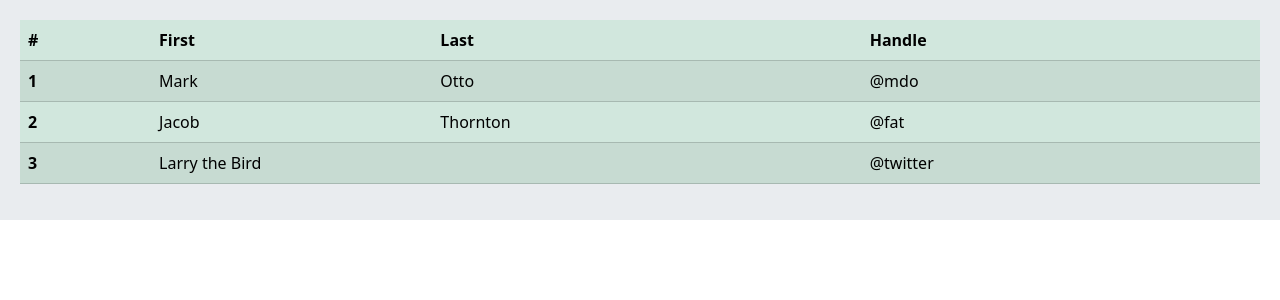
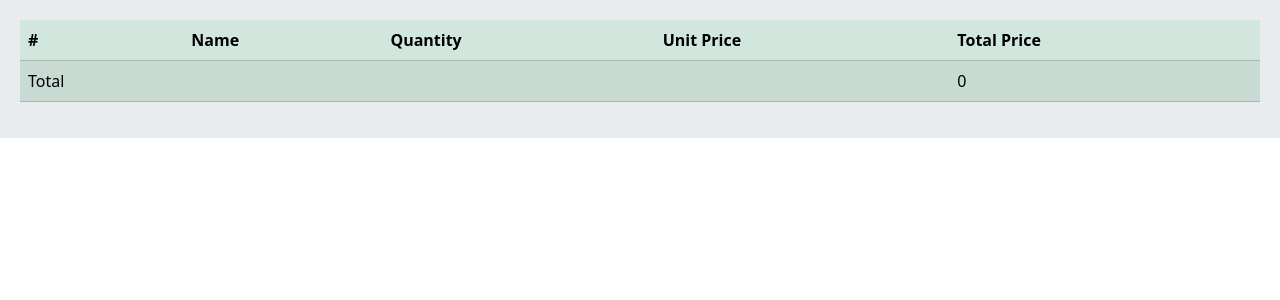
Before and after one commit to 7nimor/E-commers, a Django app: page /orders/cart/ in a window 1280 px wide. Shown: the part 56-356 px from the top of the page. Run offline with Django 4.2, Linux system fonts and the light colour scheme.

Commit message:
cart detail

```diff
--- a/orders/cart.py
+++ b/orders/cart.py
@@ -1,3 +1,5 @@
+from home.models import Product
+
 CART_SESSION_KEY = 'cart'
 
 
@@ -9,6 +11,16 @@ class Cart:
             cart = request.session[CART_SESSION_KEY] = {}
         self.cart = cart
 
+    def __iter__(self):
+        product_ids = self.cart.keys()
+        products = Product.objects.filter(id__in=product_ids)
+        cart = self.cart.copy()
+        for product in products:
+            cart[str(product.id)]['product'] = product
+        for item in cart.values():
+            item['total_price'] = int(item['price']) * item['quantity']
+            yield item
+
     def add(self, product, quantity):
         product_id = str(product.id)
         if product_id not in self.cart:
@@ -18,3 +30,6 @@ class Cart:
 
     def save(self):
         self.session.modify = True
+
+    def get_total_price(self):
+        return sum(int(item['price']) * item['quantity'] for item in self.cart.values())
--- a/orders/templates/orders/cart.html
+++ b/orders/templates/orders/cart.html
@@ -5,29 +5,30 @@
         <thead>
         <tr>
             <th scope="col">#</th>
-      <th scope="col">First</th>
-      <th scope="col">Last</th>
-      <th scope="col">Handle</th>
+            <th scope="col">Name</th>
+            <th scope="col">Quantity</th>
+            <th scope="col">Unit Price</th>
+            <th scope="col">Total Price</th>
         </tr>
         </thead>
         <tbody>
+
+        {% for item in cart %}
             <tr>
-      <th scope="row">1</th>
-      <td>Mark</td>
-      <td>Otto</td>
-      <td>@mdo</td>
+                <th scope="row">{{ forloop.counter }}</th>
+                <td>{{ item.product }}</td>
+                <td>{{ item.quantity }}</td>
+                <td>{{item.price}}</td>
+                <td>{{item.total_price}}</td>
             </tr>
+        {% endfor %}
+
          <tr>
-      <th scope="row">2</th>
-      <td>Jacob</td>
-      <td>Thornton</td>
-      <td>@fat</td>
+                <td>Total</td>
+                <td colspan="3"></td>
+                <td>{{ cart.get_total_price }}</td>
         </tr>
-    <tr>
-      <th scope="row">3</th>
-      <td colspan="2">Larry the Bird</td>
-      <td>@twitter</td>
-    </tr>
+
         </tbody>
     </table>
 {% endblock %}
--- a/orders/views.py
+++ b/orders/views.py
@@ -8,14 +8,15 @@ from .forms import CartAddForm
 # Create your views here.
 class CartView(View):
     def get(self, request):
-        return render(request, 'orders/cart.html')
+        cart = Cart(request)
+        return render(request, 'orders/cart.html', {'cart': cart})
 
 
 class CartAddView(View):
     def post(self, request, product_id):
-        cart = Cart()
+        cart = Cart(request)
         product = Product.objects.get(id=product_id)
         form = CartAddForm(request.POST)
         if form.is_valid():
-            cart.add(product=product,quantity=form.cleaned_data['quantity'])
+            cart.add(product=product, quantity=form.cleaned_data['quantity'])
         return redirect('orders:cart')
```
Also changed, not shown: db.sqlite3. Lines whose indentation alone changed are shown as unchanged.
